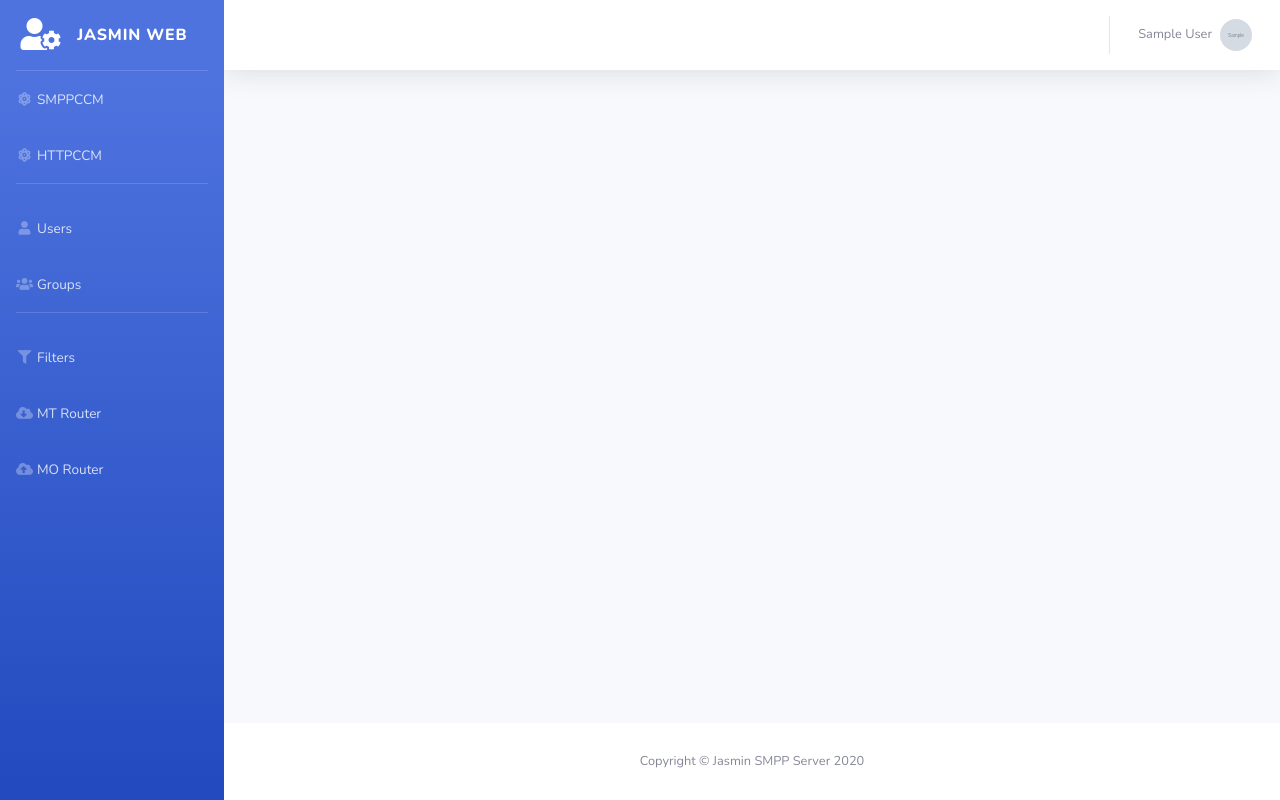
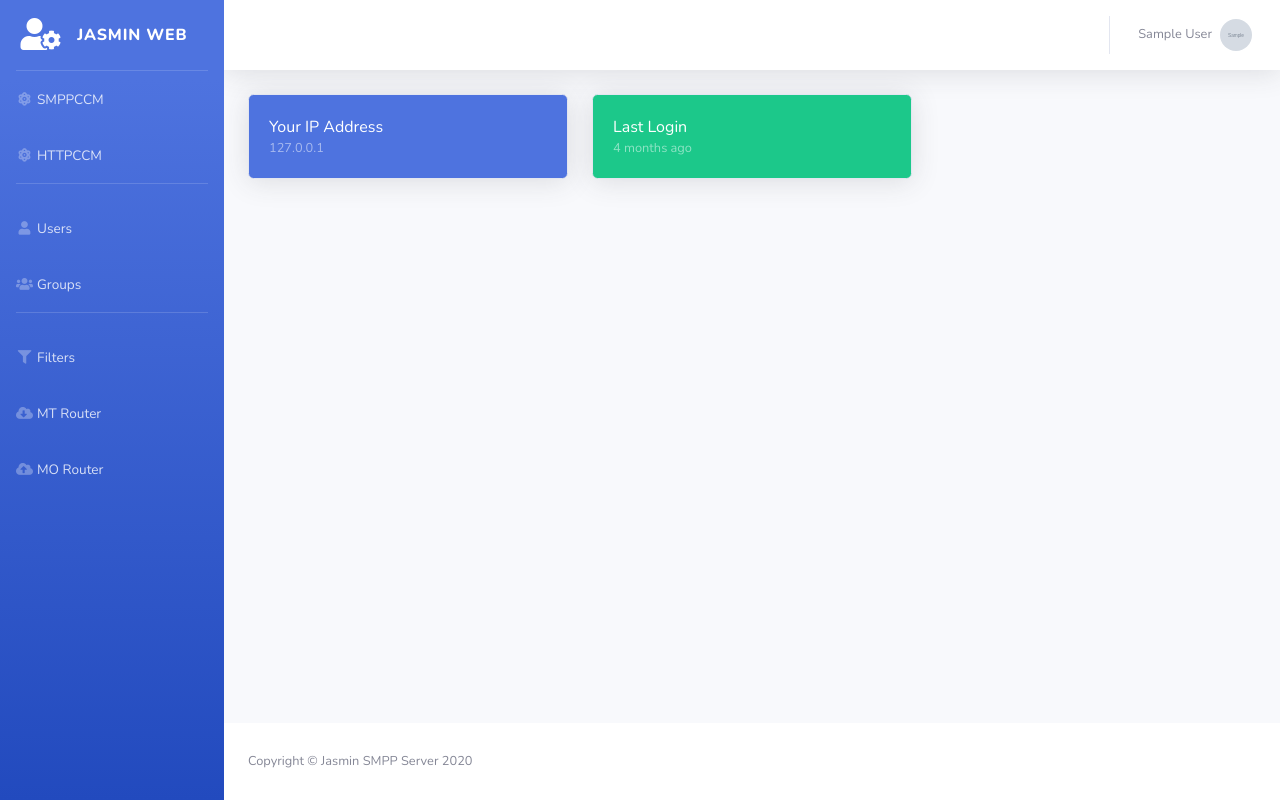
Before and after one commit to 101t/jasmin-web-panel, a Django app: page / in a window 1280 px wide. Run offline with Django 3.2, Linux system fonts and the light colour scheme; a user stored in the database is signed in; tables that the repository leaves empty hold one stand-in row (values such as "Sample post"); grey boxes marked "Sample" are stand-in pictures; parts of the project's set-up code (start-up, migrations or seed data) failed here and were passed over; some libraries are stand-ins or nearby versions.

Commit message:
dashboard initialized

```diff
--- a/config/settings/com.py
+++ b/config/settings/com.py
@@ -26,6 +26,7 @@ INSTALLED_APPS = [
     'django.contrib.sessions',
     'django.contrib.messages',
     'django.contrib.staticfiles',
+    'django.contrib.humanize',
 
     # 'channels',
     'crequest',
@@ -48,6 +49,7 @@ MIDDLEWARE = [
     'django.middleware.clickjacking.XFrameOptionsMiddleware',
     'crequest.middleware.CrequestMiddleware',
     'main.core.middleware.TelnetConnectionMiddleware',
+    'main.users.middleware.LastUserActivityMiddleware',
 ]
 
 TEMPLATES = [
@@ -153,6 +155,7 @@ REDIS_URL = ('localhost', 6379) #env.str('REDIS_URL', default=('localhost', 6379
 
 DEFAULT_USER_AVATAR = STATIC_URL + "assets/img/user.png"
 DEFAULT_USER_FOLDER = "users"
+LAST_ACTIVITY_INTERVAL_SECS = 3600
 
 # REST API Settings
 
--- /dev/null
+++ b/main/users/middleware.py
@@ -0,0 +1,25 @@
+from django.utils import timezone
+from django.conf import settings
+from django.utils.deprecation import MiddlewareMixin
+from django.db.models.expressions import F
+
+from main.users.models import User
+
+from datetime import timedelta
+from dateutil.parser import parse
+
+class LastUserActivityMiddleware(MiddlewareMixin):
+    KEY = "last-activity"
+
+    def process_request(self, request):
+        if request.user.is_authenticated:
+            last_activity = request.session.get(self.KEY)
+
+            # If key is old enough, update database
+            too_old_time = timezone.now() - timedelta(seconds=settings.LAST_ACTIVITY_INTERVAL_SECS)
+            if not last_activity or parse(last_activity) < too_old_time:
+                User.objects.filter(pk=request.user.pk).update(
+                    last_login=timezone.now(),
+                    login_count=F('login_count')+1)
+            request.session[self.KEY] = timezone.now().isoformat()
+        return None
--- a/main/users/models/user.py
+++ b/main/users/models/user.py
@@ -42,6 +42,9 @@ class User(AbstractBaseUser, PermissionsMixin, TimeStampedModel):
 	mob 		= models.CharField(verbose_name=_("Mobile"), max_length=15, blank=True, validators=[_PHONE_REGEX])
 	tel 		= models.CharField(verbose_name=_("Telephone"), max_length=15, blank=True, validators=[_PHONE_REGEX])
 	fax 		= models.CharField(verbose_name=_("Fax"), max_length=15, blank=True, validators=[_PHONE_REGEX])
+
+	last_login  = models.DateTimeField(verbose_name=_("Last Login"), null=True)
+	login_count = models.PositiveIntegerField(verbose_name=_("Login Count"), default=0)
 
 	username_validator = ASCIIUsernameValidator()
 	username 	= models.CharField(_('Username'), max_length=150, unique=True,
--- a/main/users/urls.py
+++ b/main/users/urls.py
@@ -3,16 +3,14 @@ from __future__ import unicode_literals
 from django.utils.translation import ugettext_lazy as _
 from django.conf.urls import url
 from django.urls import path, re_path
-from .views import (
-    signin_view,
-    signout_view,
-)
+from .views import *
 
 app_name = 'users'
 
 urlpatterns = [
-    #path('manage/', global_manage, name='global_manage'),
-    #path('', home_view, name='home_view'),
+    path(route='profile/', view=profile_view, name='profile_view'),
+    path(route='settings/', view=settings_view, name='settings_view'),
+    path(route='activity_log/', view=activity_log_view, name='activity_log_view'),
     path(route='login/', view=signin_view, name="signin_view",),
     path(route='logout/', view=signout_view, name="signout_view",),
 ]
--- a/main/users/views/__init__.py
+++ b/main/users/views/__init__.py
@@ -1 +1,2 @@
+from .profile import profile_view, settings_view, activity_log_view
 from .signin import signin_view, signout_view
--- a/main/web/templates/web/dashboard.html
+++ b/main/web/templates/web/dashboard.html
@@ -1,7 +1,25 @@
 {% extends "web/base.html" %}
-{% load static i18n %}
+{% load static i18n humanize %}
 {% block title %}{% trans "Dashboard" %}{% endblock title %}
 {% block extracss %}{% endblock extracss %}
 {% block content %}
+<div class="row">
+    <div class="col-lg-4 mb-4">
+        <div class="card bg-primary text-white shadow">
+            <div class="card-body">
+                {% trans "Your IP Address" %}
+                <div class="text-white-50 small">{{ ip_address }}</div>
+            </div>
+        </div>
+    </div>
+    <div class="col-lg-4 mb-4">
+        <div class="card bg-success text-white shadow">
+            <div class="card-body">
+                {% trans "Last Login" %}
+                <div class="text-white-50 small">{{ user.last_login|naturaltime }}</div>
+            </div>
+        </div>
+    </div>
+</div>
 {% endblock content %}
 {% block extrajs %}{% endblock extrajs %}
--- a/main/web/templates/web/includes/footer.html
+++ b/main/web/templates/web/includes/footer.html
@@ -1,6 +1,6 @@
 <footer class="sticky-footer bg-white">
-    <div class="container my-auto">
-        <div class="copyright text-center my-auto">
+    <div class="container-fluid my-auto">
+        <div class="copyright my-auto">
             <span>Copyright &copy; Jasmin SMPP Server {% now 'Y' %}</span>
         </div>
     </div>
--- a/main/web/templates/web/includes/topbar.html
+++ b/main/web/templates/web/includes/topbar.html
@@ -19,11 +19,11 @@
             <div class="dropdown-menu dropdown-menu-right shadow animated--grow-in" aria-labelledby="userDropdown">
                 <a class="dropdown-item" href="#">
                     <i class="fas fa-cogs fa-sm fa-fw mr-2 text-gray-400"></i>
-                    Settings
+                    {% trans "Settings" %}
                 </a>
                 <a class="dropdown-item" href="#">
                     <i class="fas fa-list fa-sm fa-fw mr-2 text-gray-400"></i>
-                    Activity Log
+                    {% trans "Activity Log" %}
                 </a>
                 <div class="dropdown-divider"></div>
                 <a class="dropdown-item" href="{% url 'users:signout_view' %}">
--- a/main/web/views/home.py
+++ b/main/web/views/home.py
@@ -8,9 +8,12 @@ from django.contrib import messages
 from django.utils import timezone as djtz
 from django.conf import settings
 
+from main.core.utils import get_client_ip
+
 @login_required
 def dashboard_view(request):
-    return render(request, "web/dashboard.html")
+    ip_address = get_client_ip(request)
+    return render(request, "web/dashboard.html", dict(ip_address=ip_address))
 
 def welcome_view(request):
     import django, sys
```
Also changed, not shown: main/users/views/profile.py (+21 -0 lines), main/users/views/reset.py (+13 -0 lines), main/web/templates/auth/actvity_log.html (added, +8 -0 lines), main/web/templates/auth/settings.html (added, +8 -0 lines), main/core/migrations/0001_initial.py, main/core/migrations/0002_auto_20200512_0721.py, main/users/migrations/0001_initial.py.
